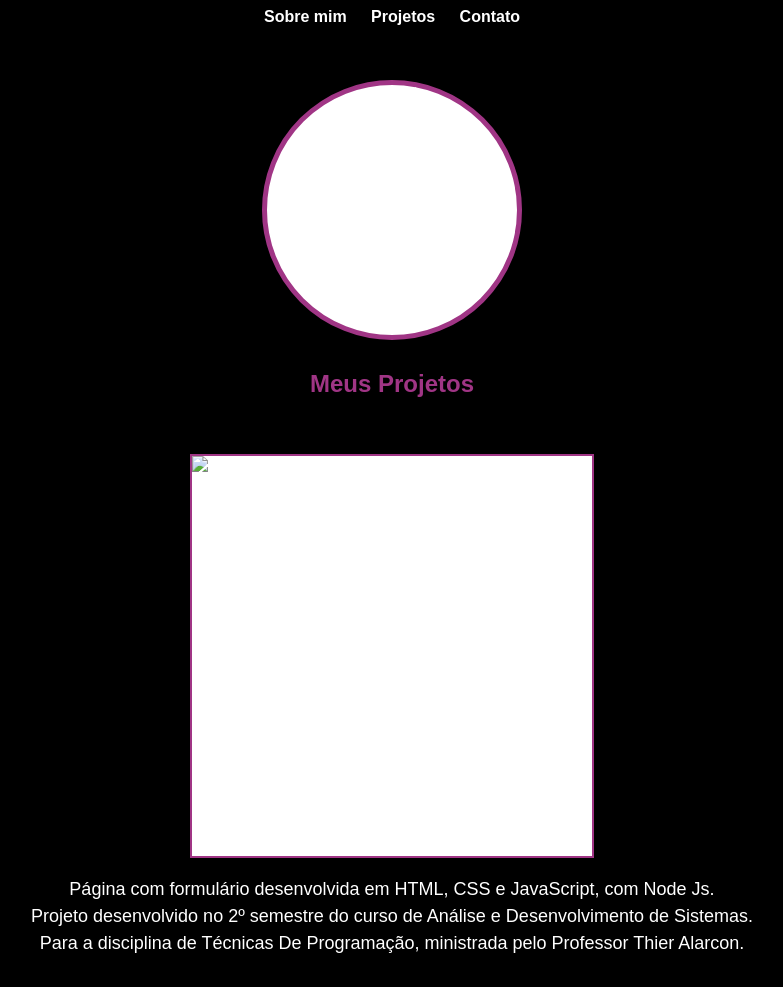
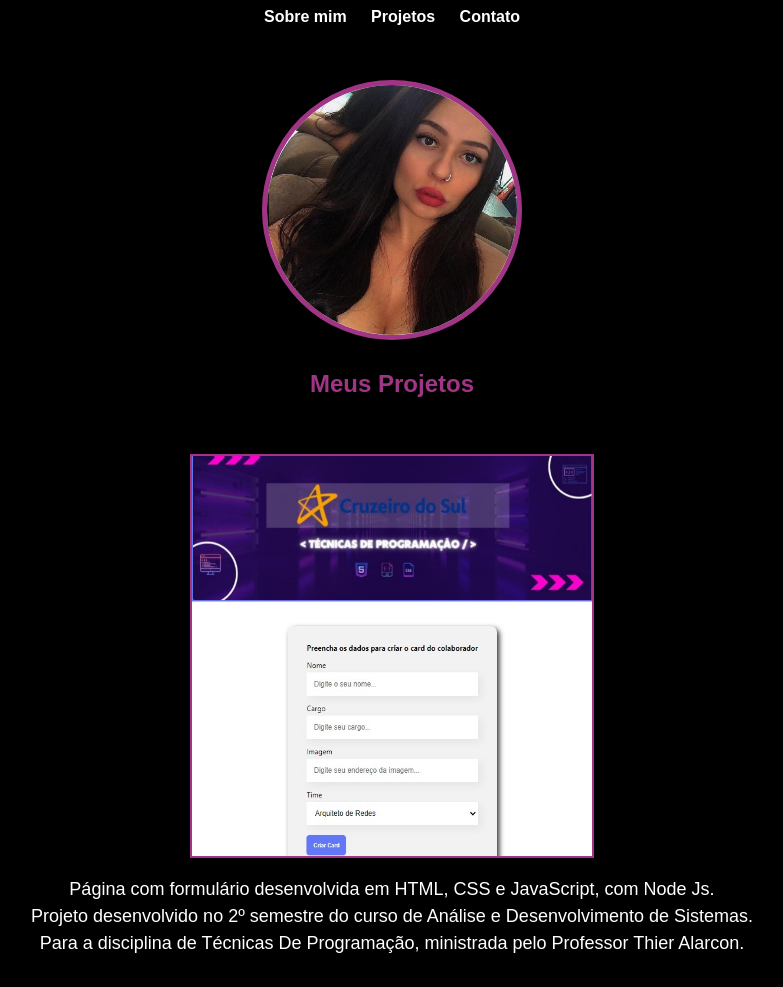
Before and after one commit to carolinemartinsp/carolA2, a plain HTML site: page index2.html in a window 1280 px wide. Shown: the whole page, without its empty margins (248-1031 px from the left). Drawn offline with Linux system fonts and the light colour scheme.

Commit message:
Update index2.html

```diff
--- a/index2.html
+++ b/index2.html
@@ -16,10 +16,10 @@
         </ul>
     </nav>
     <br><br><br>
-    <img src="./imagem/img/foto.jpeg" alt="perfil">
+    <img src="./foto.jpeg" alt="perfil">
     <h4>Meus Projetos</h4>
 <br><br>
-    <img class="img2" src="./imagem/img/portifolio.jpeg" alt="formulário">
+    <img class="img2" src="./portifolio.jpeg" alt="formulário">
     <p>Página com formulário desenvolvida em HTML, CSS e JavaScript, com Node Js.
     <br> Projeto desenvolvido no 2º semestre do curso de Análise e Desenvolvimento de Sistemas.<br>
 Para a disciplina de Técnicas De Programação, ministrada pelo Professor Thier Alarcon.</p>
```
